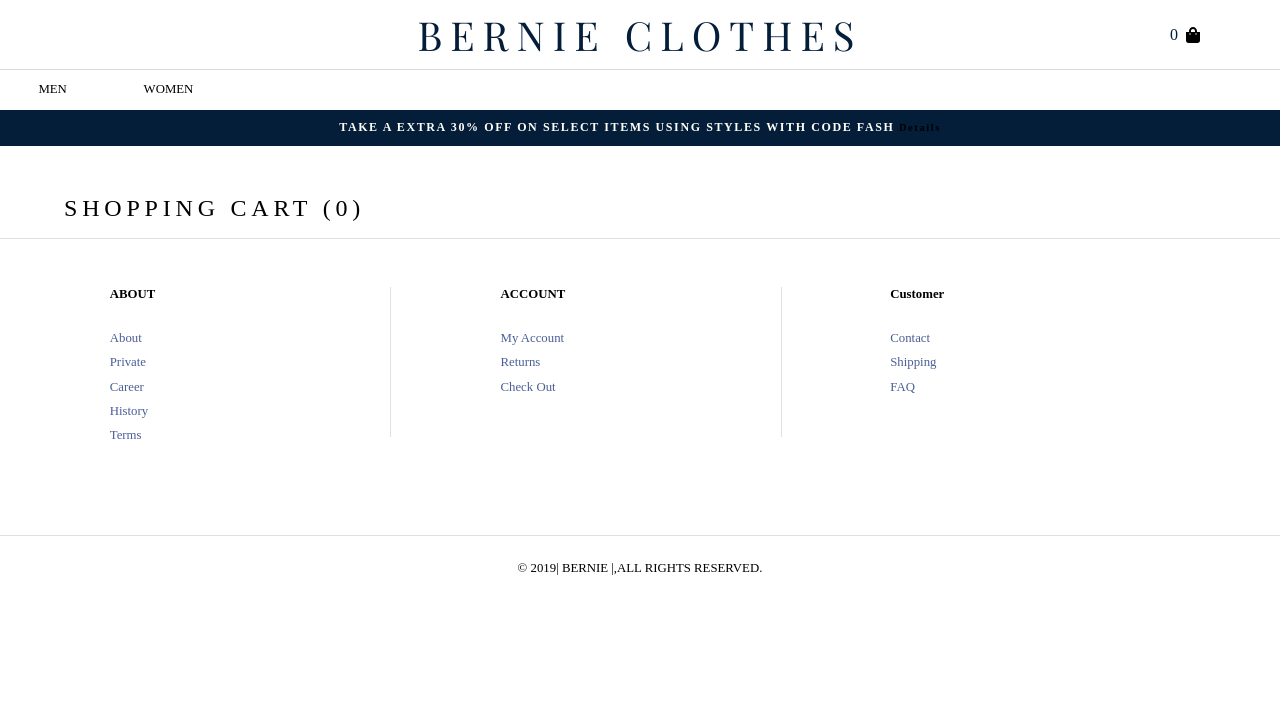
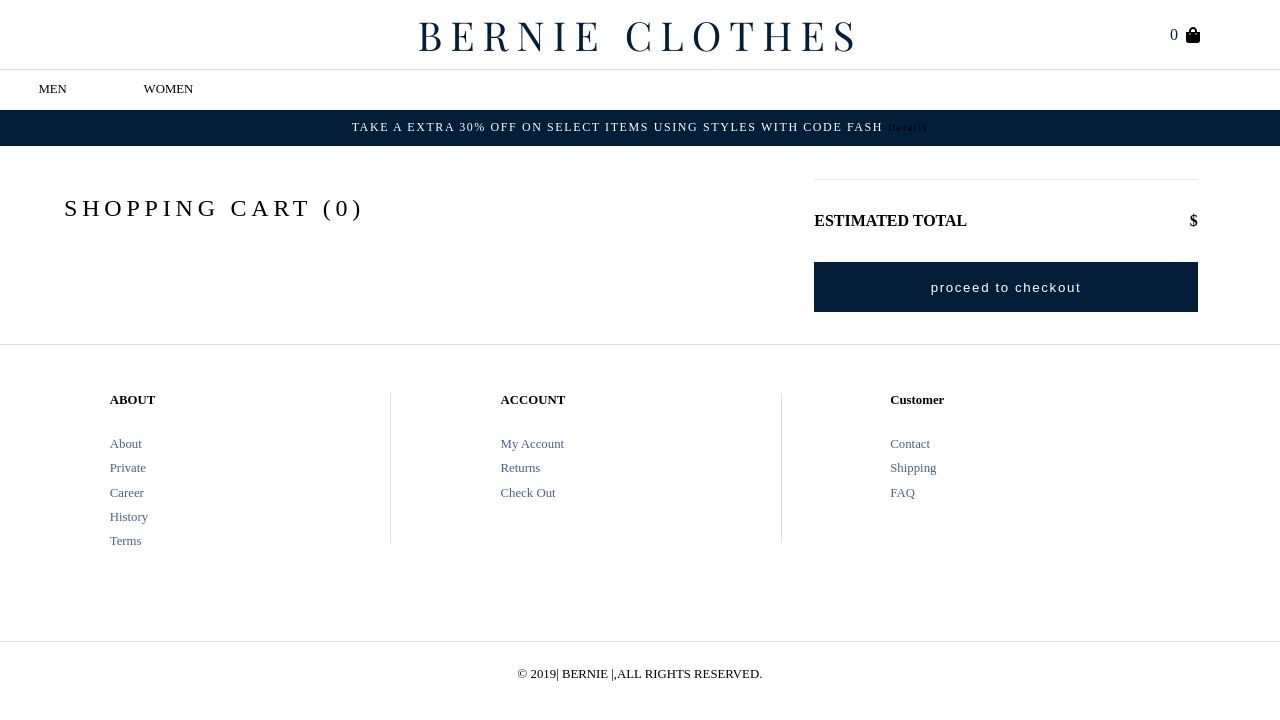
Before and after one commit to hakod/bernieclothes, a React app: page /cart in a window 1280 px wide. Shown: the top 720 px of the page. Built offline with nearby package versions, Linux system fonts and the light colour scheme; a web font is replaced by a local one.

Commit message:
features

```diff
--- a/client/styles.scss
+++ b/client/styles.scss
@@ -68,11 +68,11 @@
     align-items: center;
     justify-content: center;
     border-bottom: 1px solid #fff;
-    font-weight: 100;
     h2 {
       letter-spacing: 0.1rem;
       font-size: 0.75rem;
       color: #fffff8;
+      font-weight: 300;
       text-transform: uppercase;
     }
     a {
--- a/client/vars.scss
+++ b/client/vars.scss
@@ -117,29 +117,69 @@ $thirdfont: "Parisienne";
     }
   }
 }
-
+.contain {
+  display: grid;
+  grid-template-columns: repeat(2, 1fr);
+}
+.total {
+  display: flex;
+  grid-column: 2;
+  width: 70%;
+  margin: 0 auto;
+  border-top: 1px solid #eaeaea;
+  flex-direction: column;
+  margin-top: 2rem;
+  font-family: $secondfont;
+  text-transform: uppercase;
+  div {
+    display: flex;
+    h2 {
+      font-weight: 600;
+      font-size: 1rem;
+      width: 50%;
+      margin: 2rem 0;
+    }
+    h2:nth-child(2) {
+      text-align: right;
+    }
+  }
+  button {
+    border: none;
+    height: 50px;
+    background-color: #041e3a;
+    color: #fff;
+    font-weight: 300;
+    letter-spacing: 0.1rem;
+    cursor: pointer;
+    margin-bottom: 2rem;
+  }
+}
 .cart-container {
   display: flex;
   flex-direction: column;
-  margin-left: 4rem;
+  margin-left: 2rem;
+  width: 700px;
   h1 {
     font-family: $secondfont;
     font-size: 1.5rem;
-    margin: 3rem 0 1rem 0;
+    margin: 3rem 0 1rem 2rem;
     font-weight: 300;
     letter-spacing: 0.3rem;
+    width: 80%;
   }
   .cart {
     display: flex;
     border-top: 1px solid #e0e0e0;
+    border-top: 1px solid #e0e0e0;
     margin-bottom: 2rem;
+    margin-left: 2rem;
     padding-top: 2rem;
     height: 280px;
-    width: 50%;
+    width: 600px;
     font-family: $secondfont;
     img {
+      margin-left: 1rem;
       max-height: 260px;
-      margin-left: 2rem;
     }
     div {
       width: 100%;
@@ -164,7 +204,6 @@ $thirdfont: "Parisienne";
       }
       button {
         all: unset;
-        margin-left: 0.5rem;
         font-family: $secondfont;
         width: 50px;
         height: 30px;
@@ -178,6 +217,10 @@ $thirdfont: "Parisienne";
         font-weight: 600;
         color: #828282;
       }
+      h5 {
+        font-weight: 600;
+        text-transform: uppercase;
+      }
       h5:nth-child(4) {
         padding: 2rem 0;
         text-align: right;
--- a/components/comp/Cart.js
+++ b/components/comp/Cart.js
@@ -1,6 +1,7 @@
 import React from "react";
 import CartItem from "./CartItem";
 var shortid = require("shortid");
+import Total from "./Total";
 
 function createId(text) {
   return {
@@ -16,6 +17,7 @@ class Cart extends React.Component {
   }
   render() {
     return (
+      <div className="contain">
         <div className="cart-container">
           <h1>SHOPPING CART ({this.props.item.length})</h1>
           {this.props.item.map(item => (
@@ -27,6 +29,8 @@ class Cart extends React.Component {
             />
           ))}
         </div>
+        <Total item={this.props.item} />
+      </div>
     );
   }
 }
--- a/components/comp/CartItem.js
+++ b/components/comp/CartItem.js
@@ -13,13 +13,19 @@ class CartItem extends React.Component {
   constructor(props) {
     super(props);
     this.delete = this.delete.bind(this);
+    this.quantity = this.quantity.bind(this);
   }
   delete() {
     this.props.actions.deleteItem(this.props.it.id);
   }
+  quantity(event) {
+    // gets value of quantity
+    var q = event.target.value;
+    this.props.actions.qty([this.props.it.id, q]);
+  }
   render() {
     return (
-      <div className="cart-container">
+      <div>
         <div className="cart">
           <img src={this.props.it.item.product.image} />
           <div>
@@ -27,10 +33,8 @@ class CartItem extends React.Component {
             <p>Color: {this.props.it.item.colorSet}</p>
             <p>Size: {this.props.it.item.sizeSet}</p>
             <h5>${this.props.it.item.product.price}</h5>
-            <select>
-              <option value="1" defaultValue="">
-                1
-              </option>
+            <select value={this.props.it.qty} onChange={this.quantity}>
+              <option value="1">1</option>
               <option value="2">2</option>
               <option value="3">3</option>
               <option value="4">4</option>
--- a/components/comp/Product.js
+++ b/components/comp/Product.js
@@ -22,7 +22,6 @@ class Product extends React.Component {
     let o = data.products.filter(
       x => x.id === Number(this.props.match.params.id)
     );
-    console.log(this.props.actions);
     this.setState({
       product: o[0],
       type: o[0].type.toUpperCase(),
--- /dev/null
+++ b/components/comp/Total.js
@@ -0,0 +1,26 @@
+import React from "react";
+
+class Total extends React.Component {
+  constructor(props) {
+    super(props);
+  }
+
+  render() {
+    let arr = [0];
+    let total = this.props.item;
+    for (let i = 0; i < total.length; i++) {
+      arr.push(total[i].item.product.price * total[i].qty);
+    }
+    let tot = arr.reduce((x, y) => x + y);
+    return (
+      <div className="total">
+        <div>
+          <h2>estimated total</h2>
+          <h2>${tot ? tot : null}</h2>
+        </div>
+        <button>proceed to checkout</button>
+      </div>
+    );
+  }
+}
+export default Total;
--- a/redux/actions.js
+++ b/redux/actions.js
@@ -10,6 +10,12 @@ let actions = {
       type: "DELETE_ITEM",
       id: id
     };
+  },
+  qty: function(id) {
+    return {
+      type: "QTY",
+      id: id
+    };
   }
 };
 
--- a/redux/reducers/itemReducer.js
+++ b/redux/reducers/itemReducer.js
@@ -6,10 +6,18 @@ let itemReducer = function(item = [], action) {
       return [
         {
           item: action.id,
-          id: uuidv4()
+          id: uuidv4(),
+          qty: "3"
         },
         ...item
       ];
+    case "QTY":
+      console.log(action.id[1]);
+      console.log(item.findIndex(x => x.id == action.id[0]));
+      let i = item.findIndex(x => x.id == action.id[0]);
+      let a = item;
+      a[i].qty = action.id[1];
+      return [...a];
 
     case "DELETE_ITEM":
       return item.filter(item => {
```
Lines whose indentation alone changed are shown as unchanged.
